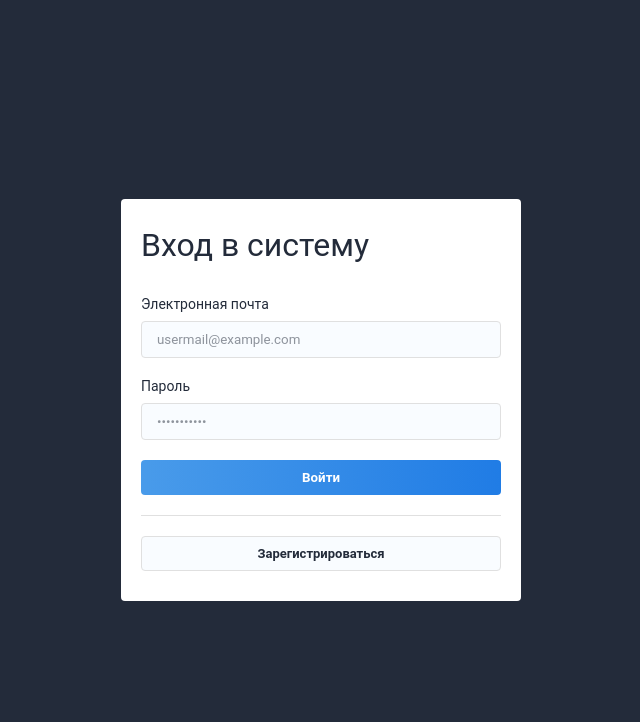
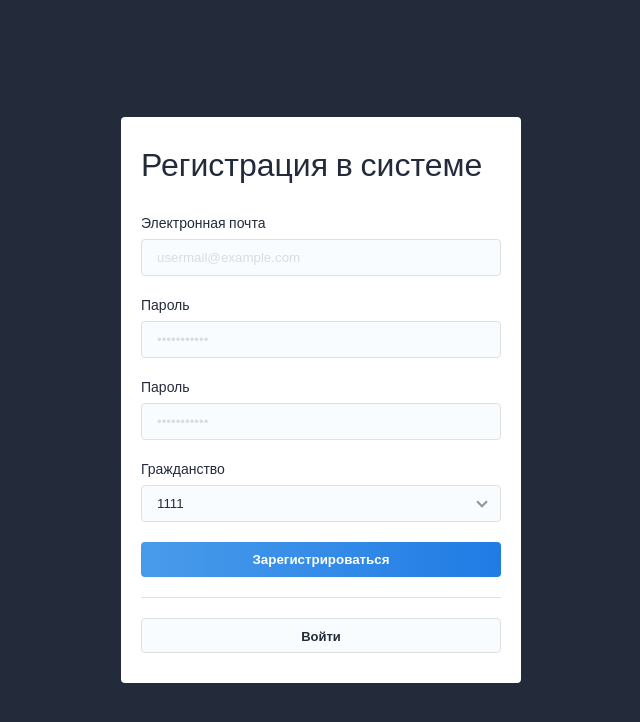
Before and after one commit to Dnddtw/s-form-handler, a React (Create React App) app: page / in a window 1280 px wide. Shown: the top 722 px of the page, without its empty margins (319-959 px from the left). Built offline with nearby package versions, Linux system fonts and the light colour scheme.

Commit message:
Signup term of use in progress

```diff
--- a/src/assets/styles/_general.scss
+++ b/src/assets/styles/_general.scss
@@ -1,3 +1,35 @@
-* {
-    font-family: "Roboto", sans-serif !important;
+.flex {
+    &-justify-content-space-between {
+        display: flex;
+        justify-content: space-between;
+    }
 }
+
+.select-container {
+    position: relative;
+
+    &::after {
+        content: '';
+        position: absolute;
+        top: 13px;
+        right: 15px;
+        width: 6px;
+        height: 6px;
+        background-color: transparent;
+        border-right: 2px solid $pale-dark;
+        border-bottom: 2px solid $pale-dark;
+        transform: rotate(45deg);
+        cursor: pointer;
+        pointer-events: none;
+    }
+}
+
+.text-blue {
+    color: $light-blue;
+    text-decoration: none;
+    transition: color 0.2s ease;
+
+    &:hover {
+        color: $blue;
+    }
+}
--- a/src/assets/styles/_variables.scss
+++ b/src/assets/styles/_variables.scss
@@ -6,5 +6,8 @@ $pale-dark: rgba($dark, 0.5);
 $grey: #e0e0e0;
 $pale-grey: rgba($grey, 0.5);
 
+$light-blue: #499bea;
+$blue: #207ce5;
+
 $color-main: $dark;
 $color-background: rgba(#F4F9FF, 0.5);
--- a/src/assets/styles/main.scss
+++ b/src/assets/styles/main.scss
@@ -5,3 +5,5 @@
 @import "general";
 @import "partial/popup";
 @import "partial/form";
+@import "partial/dropdown";
+@import "partial/checkbox";
--- /dev/null
+++ b/src/assets/styles/partial/_checkbox.scss
@@ -0,0 +1,47 @@
+.checkbox {
+	&__label {
+		cursor: pointer;
+		font-size: 12px;
+		line-height: 14px;
+		color: $grey;
+	}
+
+	&__checkbox {
+		position: absolute;
+		opacity: 0;
+		cursor: pointer;
+		height: 0;
+		width: 0;
+	}
+
+	&__checkmark {
+		position: absolute;
+		display: block;
+		top: -4px;
+		left: 0;
+		height: 30px;
+		width: 30px;
+		// background-color: $white;
+		border-radius: 8px;
+
+		&::after {
+			content: "";
+			position: absolute;
+			display: none;
+			left: 2px;
+			bottom: 2px;
+			right: 0;
+			top: 0;
+			margin: auto;
+			width: 4px;
+			height: 8px;
+			// border: solid $purple;
+			border-width: 0 3px 3px 0;
+			transform: rotate(45deg);
+		}
+	}
+
+	&__checkbox:checked ~ &__checkmark::after {
+		display: block;
+	}
+}
--- /dev/null
+++ b/src/assets/styles/partial/_dropdown.scss
@@ -0,0 +1,59 @@
+
+.dropdown {
+	// background-color: $white;
+	// margin-bottom: 10px;
+//   @extend .box-shadow-with-active;
+//   @extend .border-radius-8;
+//   @extend .border-none;
+//   @extend .that-nice-border-bottom-with-hover;
+//   @extend .overflow;
+//   @include border-bottom($pale-blue-transparent-as-fuck, 2px);
+//   @include transition();
+
+//   &__list {
+//     font-size: 0;
+// 		display: none;
+// 		max-height: 320px;
+// 		overflow-y: auto;
+
+// 		@extend .scrollbar-styles;
+//   }
+
+//   &__item {
+//     @extend .input-style;
+//     @extend .turn-off-box-shadow;
+//     @extend .pointer;
+//     @include transition(background-color);
+//     @include background-hover;
+//   }
+
+//   &__current {
+//     font-weight: 500;
+//     color: $purple;
+//     position: relative;
+//     @extend .input-style;
+//     @extend .turn-off-box-shadow;
+//     @extend .pointer;
+//     @include transition;
+
+//     &::after {
+//       @include icomoon("\e90e", 12px, 28px);
+//       right: 23px;
+//       @include transition(transform);
+//     }
+//   }
+
+//   &.open {
+// 		box-shadow: $box-shadow-light, $box-shadow-medium;
+
+//     .dropdown__current {
+//       @include border-bottom(rgba(56, 69, 138, 0.1));
+
+//       &::after {
+//         transform: rotate(180deg);
+//       }
+
+
+//     }
+//   }
+}
--- a/src/assets/styles/partial/_form.scss
+++ b/src/assets/styles/partial/_form.scss
@@ -11,8 +11,16 @@
     }
 
     &__element {
-        // display: flex;
         margin-bottom: 20px;
+    }
+
+    &__flex {
+        @extend .flex-justify-content-space-between;
+    }
+
+    &__link {
+        font-size: 14px;
+        @extend .text-blue;
     }
 
     &__label {
@@ -20,6 +28,20 @@
         margin-bottom: 10px;
         font-size: 14px;
         color: $color-main;
+    }
+
+    &__select {
+        display: block;
+        padding: 10px 15px;
+        width: 100%;
+        border-radius: 4px;
+        color: $color-main;
+        border: 1px solid $grey;
+        outline: none;
+        transition: all 0.2s ease;
+        background-color: $color-background;
+        appearance: none;
+        cursor: pointer;
     }
 
     &__input {
@@ -34,7 +56,7 @@
         background-color: $color-background;
 
         &::placeholder {
-            color: rgba($dark, 0.5);
+            color: rgba($dark, 0.15);
         }
 
         &:focus {
--- a/src/components/Form/FormComponents.js
+++ b/src/components/Form/FormComponents.js
@@ -19,15 +19,26 @@ const InputPassword = (props) => {
     return (
         <div className="form__element">
             <label htmlFor="password" className="form__label"> {props.children} </label>
-            <input type="password" className="form__input" id="password" placeholder="•••••••••••"/>
+            <input type="password" className="form__input" placeholder="•••••••••••"/>
+            {/* <p className={`form__error ${errorValid}`}>{errorMessage}</p> */}
+        </div>
+    );
+}
+
+const InputPasswordWithLink = (props) => {
+    return (
+        <div className="form__element">
+            <div className="form__flex">
+                <label htmlFor="password" className="form__label"> {props.children} </label>
+                <a href="#" className="form__link">Забыли пароль?</a>
+            </div>
+            <input type="password" className="form__input" id="" placeholder="•••••••••••"/>
             {/* <p className={`form__error ${errorValid}`}>{errorMessage}</p> */}
         </div>
     );
 }
 
 const FormTitle = (props) => {
-    const { title } = props;
-
     return <h1 className="form__title">{props.children}</h1>
 }
 
@@ -47,5 +58,39 @@ const FormAdditional = (props) => {
     );
 }
 
-export { InputEmail, FormTitle, InputPassword, FormSubmitButton, FormAdditional };
-export default FormTitle;
+const FormSelect = (props) => {
+    return (
+        <div className="form__element">
+            <label htmlFor="citizenship" className="form__label"> {props.children} </label>
+            <div className="select-container">
+                <select name="" id="citizenship" className="form__select">
+                    <option value="">1111</option>
+                    <option value="">2222</option>
+                    <option value="">3333</option>
+                </select>
+            </div>
+            {/* <p className={`form__error ${errorValid}`}>{errorMessage}</p> */}
+        </div>
+    );
+}
+
+const FormTermOfUse = (props) => {
+    return (
+        <div className="form__element checkbox">
+            <label htmlFor="term-of-use" className="checkbox__label">
+                <input type="checkbox" name="" id="term-of-use" className="checkbox__checkbox" />
+                <span className="checkbox__checkmark"></span> З Правилами та умовами надання послуг ознайомлений, і підтверджую згоду на обробку персональних даних
+            </label>
+        </div>
+    );
+}
+
+export {
+    InputEmail,
+    FormTitle,
+    InputPassword,
+    FormSubmitButton,
+    FormAdditional,
+    InputPasswordWithLink,
+    FormSelect
+};
--- /dev/null
+++ b/src/components/Form/Forms.js
@@ -0,0 +1,45 @@
+import React, { Component } from 'react';
+import {
+    FormTitle,
+    InputEmail,
+    InputPassword,
+    FormSubmitButton,
+    FormAdditional,
+    InputPasswordWithLink,
+    FormSelect } from './FormComponents';
+
+class FormSignin extends Component {
+    render() {
+        return (
+            <div className="form form__container">
+                <form className="form__sign-in">
+                    <FormTitle>Вход в систему</FormTitle>
+                    <InputEmail>Электронная почта</InputEmail>
+                    <InputPasswordWithLink>Пароль</InputPasswordWithLink>
+                    <FormSubmitButton>Войти</FormSubmitButton>
+                    <FormAdditional>Зарегистрироваться</FormAdditional>
+                </form>
+            </div>
+        );
+    }
+};
+
+class FormSignup extends Component {
+    render() {
+        return (
+            <div className="form form__container">
+                <form className="form__sign-up">
+                    <FormTitle>Регистрация в системе</FormTitle>
+                    <InputEmail>Электронная почта</InputEmail>
+                    <InputPassword>Пароль</InputPassword>
+                    <InputPassword>Пароль</InputPassword>
+                    <FormSelect>Гражданство</FormSelect>
+                    <FormSubmitButton>Зарегистрироваться</FormSubmitButton>
+                    <FormAdditional>Войти</FormAdditional>
+                </form>
+            </div>
+        );
+    }
+};
+
+export { FormSignin, FormSignup };
--- a/src/components/Form/index.js
+++ b/src/components/Form/index.js
@@ -1,17 +1,12 @@
 import React, { Component } from 'react';
-import { FormTitle, InputEmail, InputPassword, FormSubmitButton, FormAdditional } from './FormComponents';
+import { FormSignin, FormSignup } from './Forms';
 
 class Form extends Component {
     render() {
         return (
-            <div className="form form__container">
-                <form className="form__sign-in">
-                    <FormTitle>Вход в систему</FormTitle>
-                    <InputEmail>Электронная почта</InputEmail>
-                    <InputPassword>Пароль</InputPassword>
-                    <FormSubmitButton>Войти</FormSubmitButton>
-                    <FormAdditional>Зарегистрироваться</FormAdditional>
-                </form>
+            <div className="wrapper">
+                <FormSignup />
+                {/* <FormSignin /> */}
             </div>
         );
     }
```
